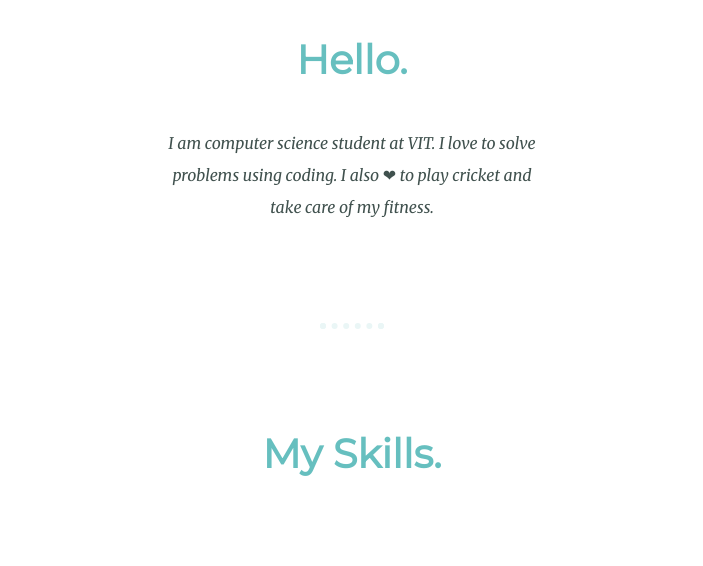
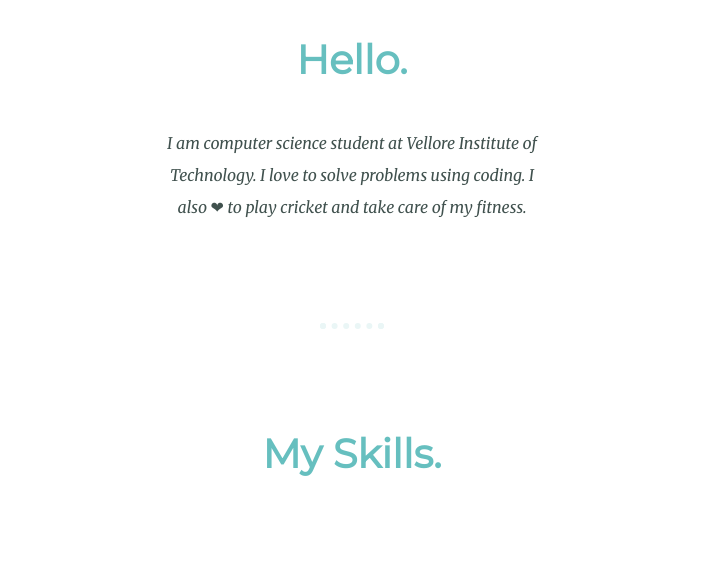
Before and after one commit to Aksh29-tech/Portfolio_website, a plain HTML site: page index.html in a window 1280 px wide. Shown: the part 1051-1617 px from the top of the page, without its empty margins (288-991 px from the left). Drawn offline with Linux system fonts and the light colour scheme.

Commit message:
Content change.

```diff
--- a/index.html
+++ b/index.html
@@ -23,7 +23,7 @@
     <div class="profile">
       <img src="images/fake-human-circle-img.png" alt="human-img">
       <h2>Hello.</h2>
-      <p class="intro">I am computer science student at VIT. I love to solve problems using coding. I also ❤ to play cricket and take care of my fitness.</p>
+      <p class="intro">I am computer science student at Vellore Institute of Technology. I love to solve problems using coding. I also ❤ to play cricket and take care of my fitness.</p>
     </div>
     <hr>
     <div class="skills">
```
